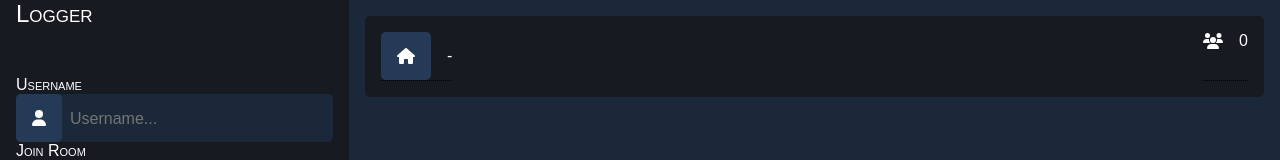
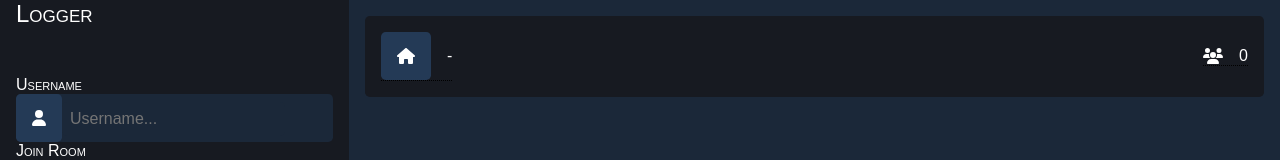
Before and after one commit to TheyMiss/steam-select-game-front-end-side, a React (Create React App) app: page /party in a window 1280 px wide. Shown: the top 160 px of the page. Built offline with nearby package versions, Linux system fonts and the light colour scheme; no server answers; a web font is replaced by a local one.

Commit message:
fixed header alignment

```diff
--- a/src/components/partyPage/Header.tsx
+++ b/src/components/partyPage/Header.tsx
@@ -38,6 +38,7 @@ const Header = () => {
 
 const Container = styled.div`
   display: flex;
+  align-items: center;
   background-color: #171a21;
   border-radius: 0.3rem;
   padding: 1rem;
--- a/src/themes/ToolTip.themes.ts
+++ b/src/themes/ToolTip.themes.ts
@@ -1,5 +1,5 @@
 export const brTheme = {
-  top: "100%",
+  top: "150%",
   right: "0%",
 };
 
```
